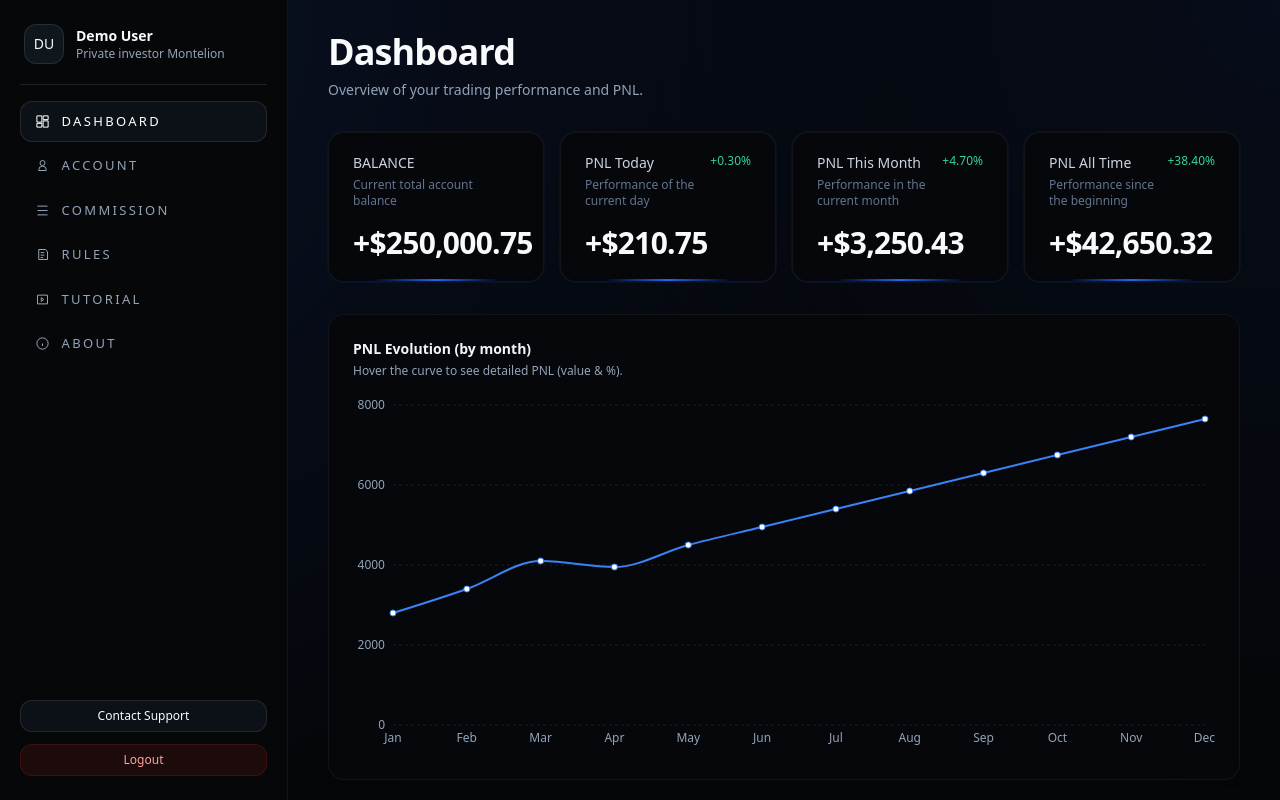
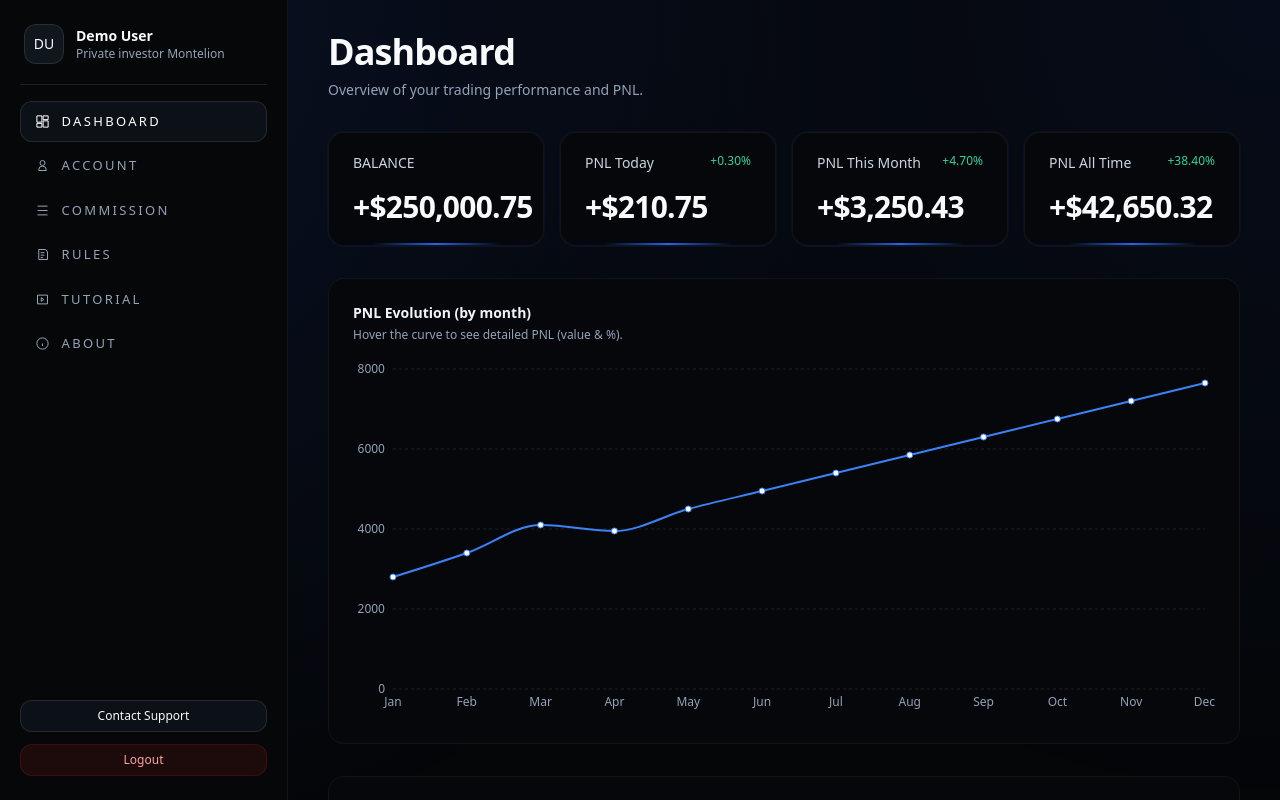
Before and after one commit to montelioncapital/montelion-app-v1, a Next.js app: page /dashboard in a window 1280 px wide. Shown: the top 800 px of the page. Built offline with nearby package versions, Linux system fonts and the light colour scheme.

Commit message:
Update page.tsx

```diff
--- a/app/dashboard/page.tsx
+++ b/app/dashboard/page.tsx
@@ -106,13 +106,11 @@ function getPerfColorBg(value: number): string {
 
 function PnlCard({
   title,
-  subtitle,
   value,
   percent,
   showPercent = true,
 }: {
   title: string;
-  subtitle: string;
   value: number;
   percent: number;
   showPercent?: boolean;
@@ -126,10 +124,7 @@ function PnlCard({
 
       {/* Titre + % aligné à droite */}
       <div className="flex items-start justify-between">
-        <div>
-          <div className="text-sm font-medium text-slate-300">{title}</div>
-          <div className="mt-1 text-xs text-slate-500">{subtitle}</div>
-        </div>
+        <div className="text-sm font-medium text-slate-300">{title}</div>
 
         {showPercent && (
           <div
@@ -251,26 +246,22 @@ export default function DashboardPage() {
       <section className="grid gap-4 md:grid-cols-4">
         <PnlCard
           title="BALANCE"
-          subtitle="Current total account balance"
           value={pnlSummary.balance}
           percent={0}
-          showPercent={false} // pas de % ni "profit" sous la balance
+          showPercent={false} // pas de % pour la balance
         />
         <PnlCard
           title="PNL Today"
-          subtitle="Performance of the current day"
           value={pnlSummary.day.value}
           percent={pnlSummary.day.percent}
         />
         <PnlCard
           title="PNL This Month"
-          subtitle="Performance in the current month"
           value={pnlSummary.month.value}
           percent={pnlSummary.month.percent}
         />
         <PnlCard
           title="PNL All Time"
-          subtitle="Performance since the beginning"
           value={pnlSummary.allTime.value}
           percent={pnlSummary.allTime.percent}
         />
```
